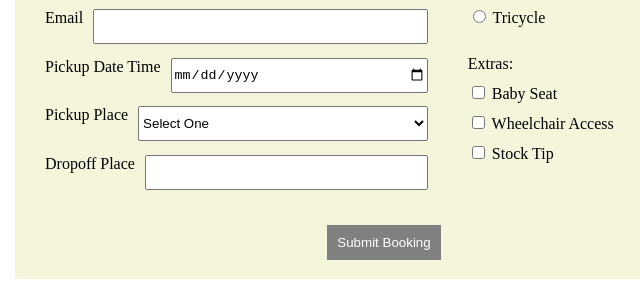
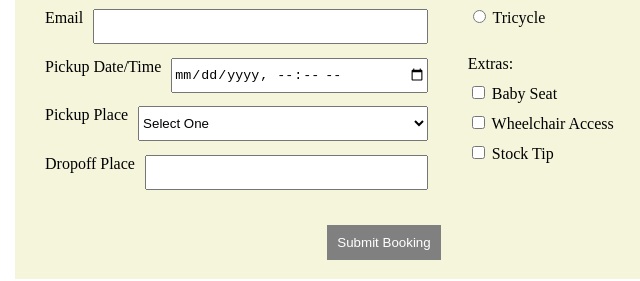
Before and after one commit to maryjanesalem/kodego-holygraillayout, a plain HTML site: page index.html in a window 1280 px wide. Shown: the part 301-582 px from the top of the page, 0-640 px from the left. Drawn offline with Linux system fonts and the light colour scheme.

Commit message:
update input datetime

```diff
--- a/index.html
+++ b/index.html
@@ -28,8 +28,8 @@
                             <input type="email" id="email">
                         </div>
                         <div class="field">
-                            <label for="date">Pickup Date Time </label>
-                            <input type="date" id="date">
+                            <label for="date">Pickup Date/Time </label>
+                            <input type="datetime-local" id="date">
                         </div>
                         <div class="field">
                             <label for="pickupPlace">Pickup Place </label>
```
